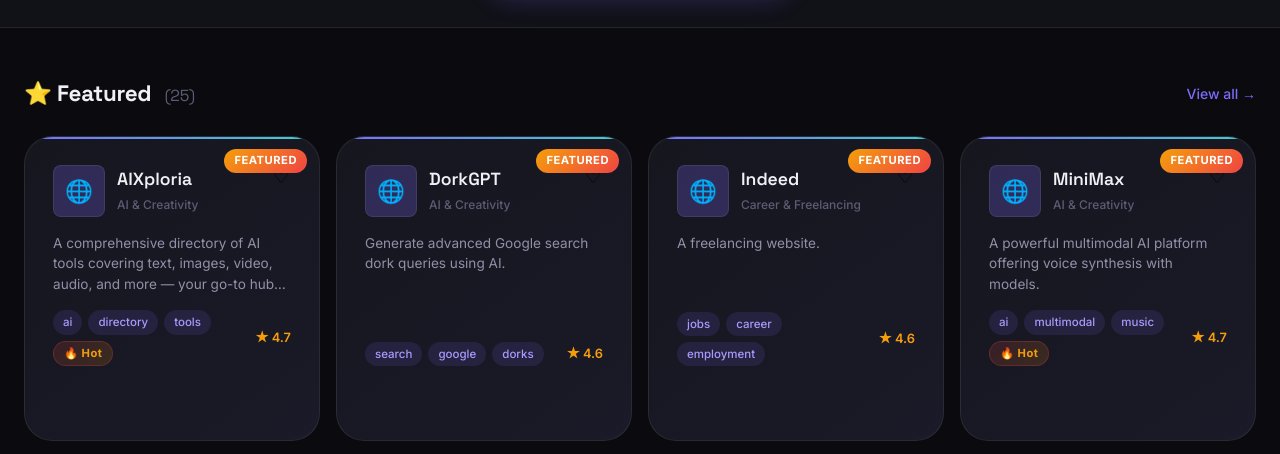
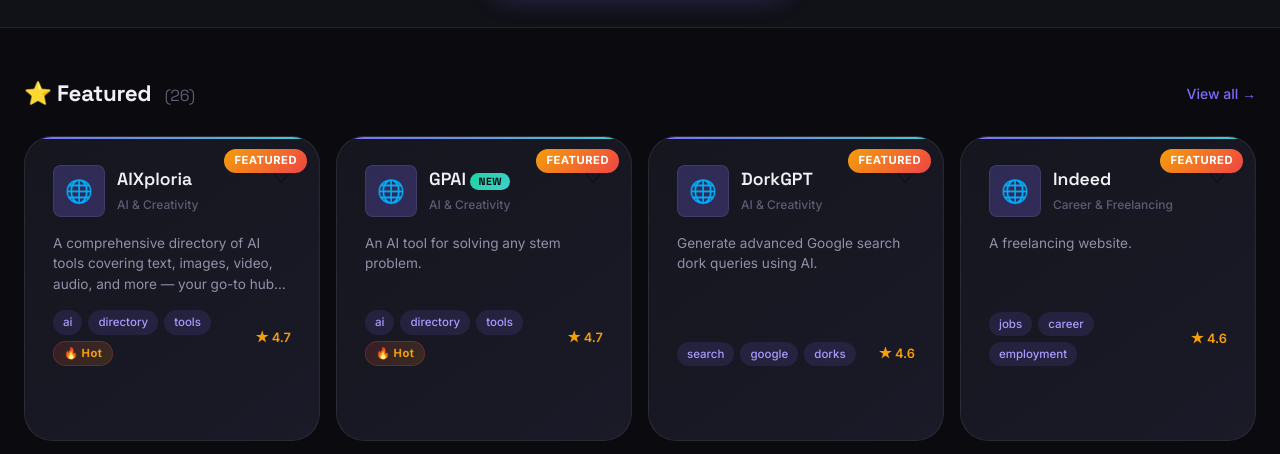
Before and after one commit to AnythingHub/Anythinghub, a plain HTML site: page index.html in a window 1280 px wide. Shown: the part 900-1354 px from the top of the page. Drawn offline with Linux system fonts and the light colour scheme.

Commit message:
Update index.html

```diff
--- a/index.html
+++ b/index.html
@@ -1292,6 +1292,7 @@
 /* ===== DATA ===== */
 const WEBSITES = [
   {name:"AIXploria",url:"https://www.aixploria.com/en/",description:"A comprehensive directory of AI tools covering text, images, video, audio, and more — your go-to hub for discovering new artificial intelligence platforms.",category:"AI & Creativity",tags:["ai","directory","tools","discovery"],featured:true,rating:4.7,dateAdded:"2024-12-01"},
+  {name:"GPAI",url:"https://gpai.app/home",description:"An AI tool for solving any stem problem.",category:"AI & Creativity",tags:["ai","directory","tools","education"],featured:true,rating:4.7,dateAdded:"2026-06-14"},
   {name:"PhotoText",url:"https://phototext.shop/",description:"Edit Text In pictures with great accuracy",category:"AI & Creativity",tags:["ai","ocr","image","text","converter"],featured:false,rating:4.2,dateAdded:"2024-12-05"},
   {name:"IteraPlay",url:"https://iteraplay.com/",description:"An interactive AI-powered playground for testing terabox files. Build, test your terabox files visually",category:"Gaming",tags:["ai","playground","creative","prompts"],featured:false,rating:4.0,dateAdded:"2024-11-28"},
   {name:"Emailnator",url:"https://www.emailnator.com/",description:"Generate disposable temporary email addresses instantly. Protect your privacy online with free throwaway inboxes that auto-expire.",category:"Utilities",tags:["email","temporary","privacy","disposable"],featured:false,rating:4.5,dateAdded:"2024-11-20"},
```
